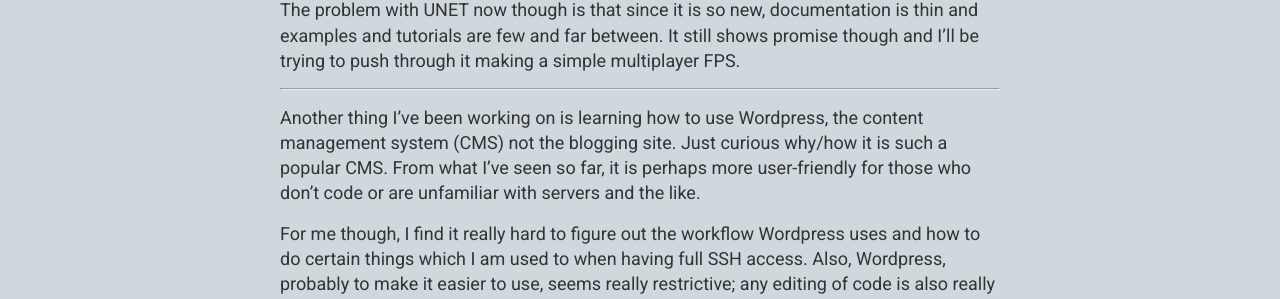
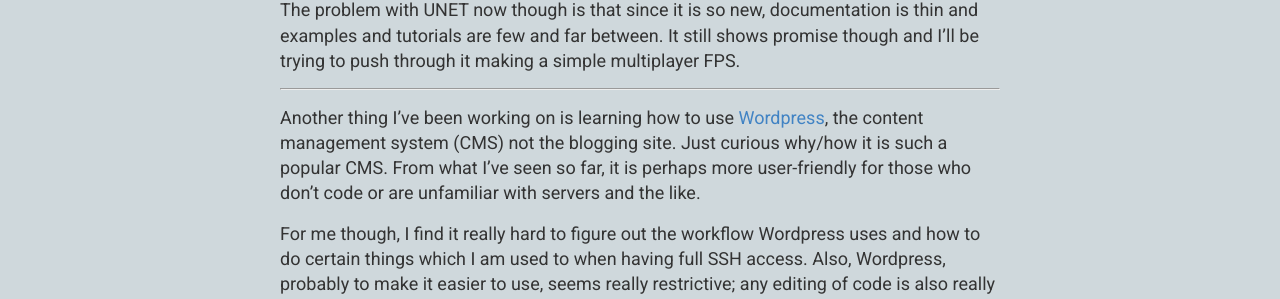
Before and after one commit to ksami/ksami.github.io, a Jekyll site: the page built from _posts/2015-07-13-Holiday-Plans.md, in a window 1280 px wide. Shown: the part 483-782 px from the top of the page. Built offline with Jekyll 4.4.1, drawn with Linux system fonts in a browser that asks for light colours; Markdown is read by kramdown in place of the engine named in the settings; comment, search, counter and statistics services are not loaded; part of the change alters nothing that is shown.

```diff
--- a/_posts/2015-07-13-Holiday-Plans.md
+++ b/_posts/2015-07-13-Holiday-Plans.md
@@ -15,7 +15,7 @@ The problem with UNET now though is that since it is so new, documentation is th
 
 ---
 
-Another thing I've been working on is learning how to use Wordpress, the content management system (CMS) not the blogging site. Just curious why/how it is such a popular CMS. From what I've seen so far, it is perhaps more user-friendly for those who don't code or are unfamiliar with servers and the like.
+Another thing I've been working on is learning how to use [Wordpress](https://wordpress.org/), the content management system (CMS) not the blogging site. Just curious why/how it is such a popular CMS. From what I've seen so far, it is perhaps more user-friendly for those who don't code or are unfamiliar with servers and the like.
 
 For me though, I find it really hard to figure out the workflow Wordpress uses and how to do certain things which I am used to when having full SSH access. Also, Wordpress, probably to make it easier to use, seems really restrictive; any editing of code is also really messy with PHP strewn everywhere and split between many different files.
 
```
